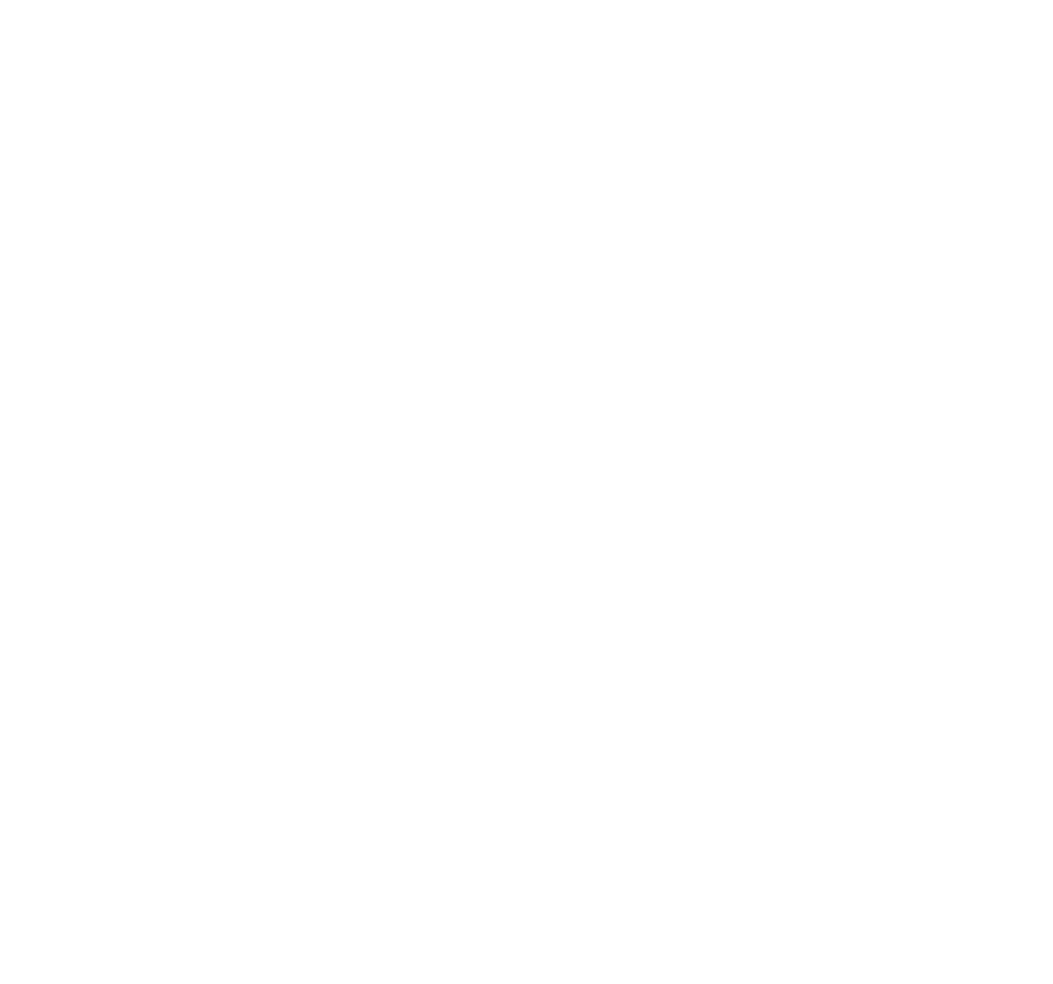
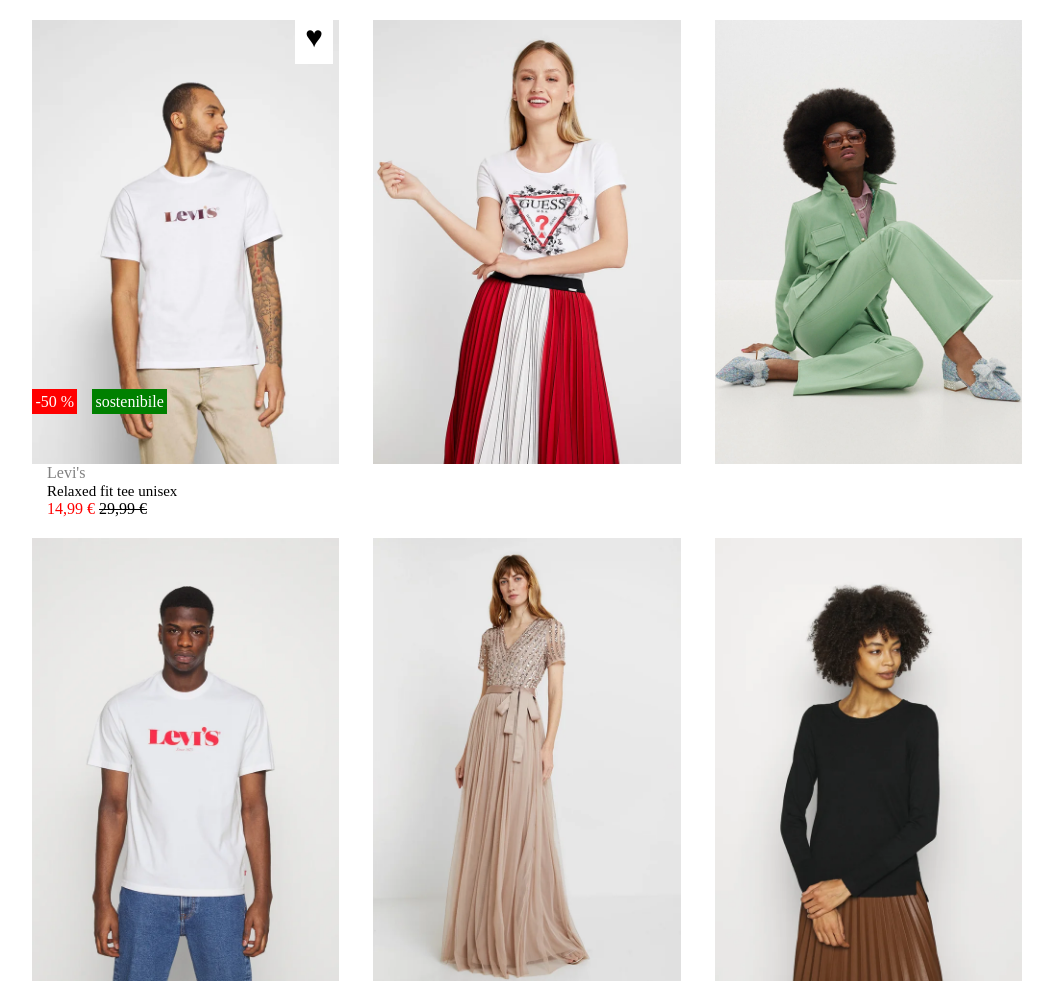
Before and after one commit to ChristopherZito/html-css-boolando, a plain HTML site: page index.html in a window 1280 px wide. Shown: the whole page, without its empty margins (96-1149 px from the left). Before the commit the page ends 800 px from the top, so only its background shows below. Drawn offline with Linux system fonts and the light colour scheme.

Commit message:
immagine completa

```diff
--- a/css/style.css
+++ b/css/style.css
@@ -8,4 +8,91 @@
 
 main {
     width: 80%;
+    margin: auto;
 }
+
+.debug {
+    content: "";
+    display: table;
+    clear: both;
+}
+
+
+
+/* corpo pagina */
+
+/* row 1 */
+
+
+.dress {
+    float: left;
+    width: calc(100% / 3);
+    position: relative;
+
+}
+img {
+    margin: 20px 10px 50px 0;
+}
+
+.info {
+    float: left;
+    position: absolute;
+    left: 15px;
+    bottom: 0;
+}
+/* colorazione info */
+
+.brand {
+    color: gray;
+}
+
+.product {
+    font-size: 15px;
+}
+
+.newprice {
+    color: red;
+}
+
+.oldprice {
+    text-decoration:line-through;
+}
+
+
+
+
+
+
+
+.dress img {
+    width: 90%;
+}
+
+.like {
+    position: absolute;
+    top: 10px;
+    right: 40px;
+    font-size: 30px;
+    padding: 3%;
+    background-color: white;
+}
+
+
+
+.discount {
+    position: absolute;
+    left:0;
+    bottom: 20%;
+    background-color: red;
+    color: white;
+    padding: 1%;
+}
+
+.green {
+    position: absolute;
+    left:60px;
+    bottom: 20%;
+    background-color: green;
+    color: white;
+    padding: 1%;
+}
--- a/index.html
+++ b/index.html
@@ -4,44 +4,66 @@
     <meta charset="UTF-8">
     <meta http-equiv="X-UA-Compatible" content="IE=edge">
     <meta name="viewport" content="width=device-width, initial-scale=1.0">
+    <link rel="stylesheet" href="css/style.css">
     <title>Bolando</title>
 </head>
 <body>
 
     <main>
         <!-- row 1-->
-        <section>
+        <section class="row debug">
             <!-- img 1-->
-            <div>
+            <div class="dress">
+                <img src="img/1.webp" alt="">
 
+                <span class="like">&hearts;</span>
+                <span class="discount">-50 %</span>
+                <span class="green">sostenibile</span>
+
+                <div class="info">
+                <span class="brand">
+                    Levi's <br>
+                </span>
+                <span class="product">
+                    Relaxed fit tee unisex <br>
+                </span>
+                <span class="newprice">
+                    14,99 &euro;
+                </span>
+                <span class="oldprice">
+                    29,99 &euro;
+                </span>
+
+
+            </div>
             </div>
 
             <!-- img 2-->
-            <div>
-
+            <div class="dress">
+                <img src="img/2.webp" alt="">
             </div>
 
             <!-- img 3-->
-            <div>
-
+            <div class="dress">
+                <img src="img/3.webp" alt="">
             </div>
 
         </section>
          <!-- row 2-->
-         <section>
-            <!-- img 1-->
-            <div>
-
+         <section class="row debug">
+            <!-- img 4-->
+            <div class="dress">
+                <img src="img/4.webp" alt="">
             </div>
 
-            <!-- img 2-->
-            <div>
-
+            <!-- img 5-->
+            <div class="dress">
+                <img src="img/5.webp" alt="">
             </div>
 
-            <!-- img 3-->
-            <div>
-
+            <!-- img 6-->
+            <div class="dress">
+                <img src="img/6.webp" alt="">
             </div>
 
         </section>
```
